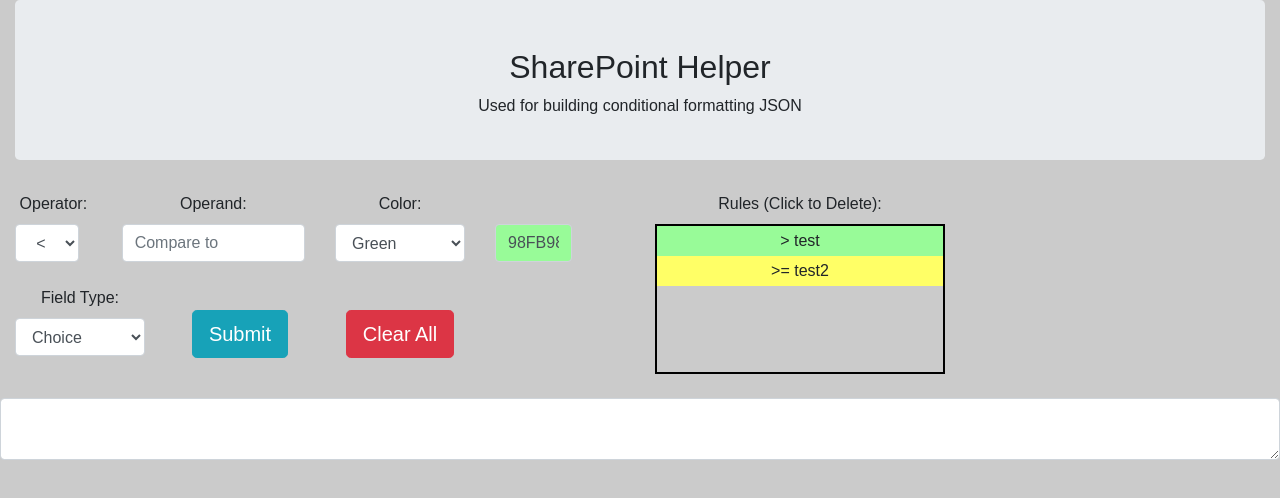
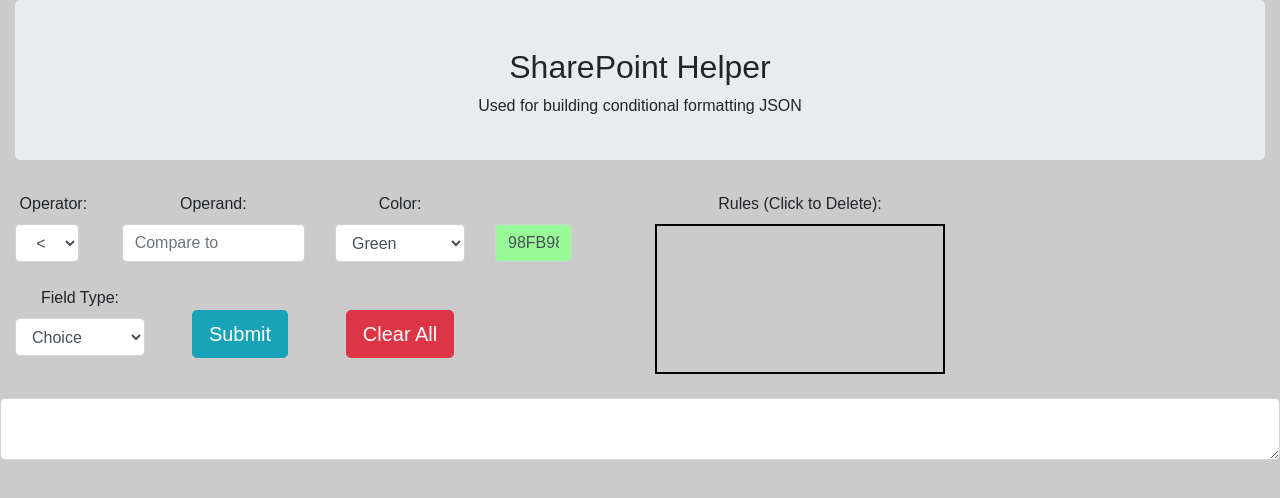
Before and after one commit to alecmaly/SharePoint-JSON-Helper, a React (Create React App) app: page / in a window 1280 px wide. Shown: the top 498 px of the page. Built offline with nearby package versions, Linux system fonts and the light colour scheme.

Commit message:
Removed default testing data

```diff
--- a/src/App.js
+++ b/src/App.js
@@ -24,17 +24,7 @@
     this.buildJSON = this.buildJSON.bind(this);
     this.handleInputChange = this.handleInputChange.bind(this);
     this.state = {
-      rules: [ {
-        operator: '>',
-        operand: 'test',
-        hex: '98FB98'
-      },
-      {
-        operator: '>=',
-        operand: 'test2',
-        hex: 'FFFF66'
-      }
-     ],
+      rules: [],
       JSON: '',
       operator: '<',
       operand: '',
```
